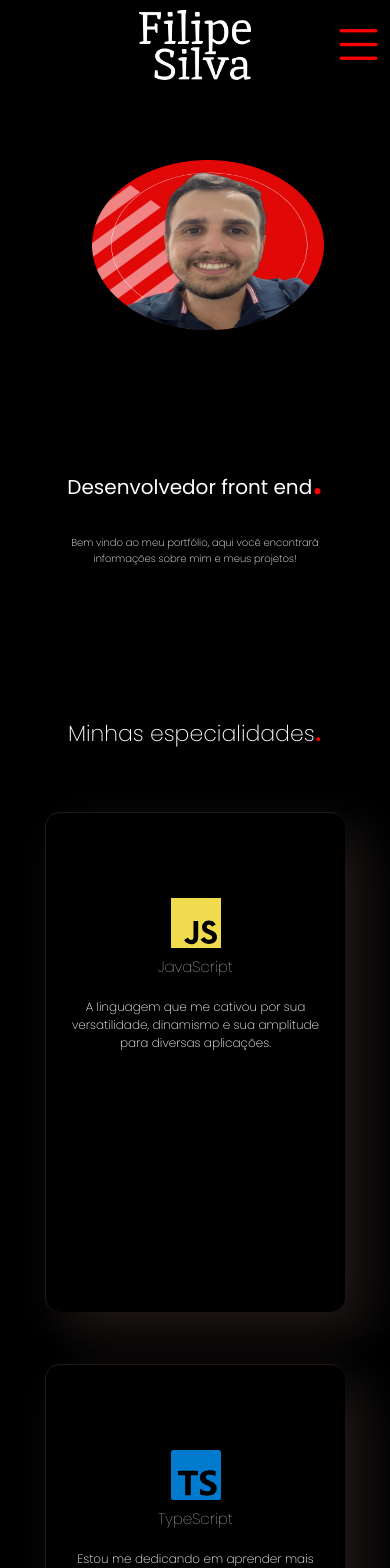
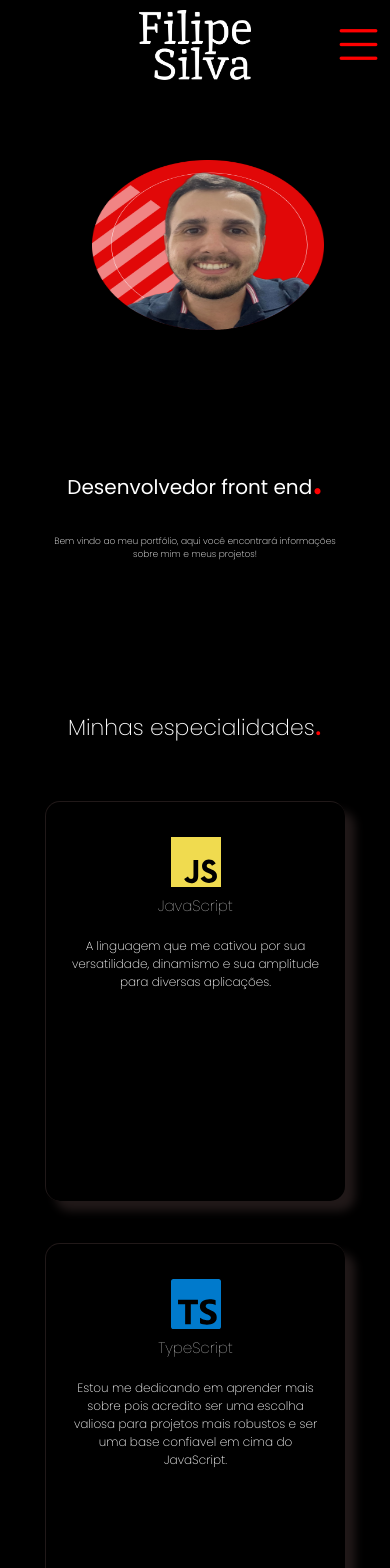
Before and after one commit to filipe-tti/portfolio, a React (Vite) app: page / in a window 390 px wide. Shown: the top 1568 px of the page. Built offline with nearby package versions, Linux system fonts and the light colour scheme.

Commit message:
atualizando mobile

```diff
--- a/src/components/Contact.css
+++ b/src/components/Contact.css
@@ -78,7 +78,7 @@ a svg:hover{
     }
 
     p{
-        font-size: 10px;
+        font-size: 9px;
     }
 
 }
--- a/src/components/Contact.jsx
+++ b/src/components/Contact.jsx
@@ -50,7 +50,7 @@ const Contact = () => {
 
               <div className="contacts">
                 <a target="_blank" rel="noreferrer"  id="cv" href="https://drive.google.com/uc?export=download&id=1dnw3Q6Qh4qzAFxnR_URIA5UN5NhsJO1N"><MdFileDownload/></a>
-                <p>Baixar CV</p>
+                <p>Currículo</p>
               </div>
 
 
--- a/src/components/Expertise.css
+++ b/src/components/Expertise.css
@@ -23,9 +23,9 @@
 .technology-card{
     position: relative;
     width: 300px;
-    height: 500px;
-    margin: 10px;
-    box-shadow: 20px 20px 50px rgba(66, 50, 50, 0.5);
+    height: 400px;
+    margin: 5px;
+    box-shadow: 10px 10px 10px rgba(66, 50, 50, 0.5);
     border-radius: 15px;
     background: rgba(rgb(112, 81, 81), green, blue, alpha);
     overflow: hidden;
--- a/src/components/Projects.css
+++ b/src/components/Projects.css
@@ -113,3 +113,9 @@
 h3{
     color: white;
 }
+
+@media screen and ( max-width: 800px){
+
+
+
+}
```
